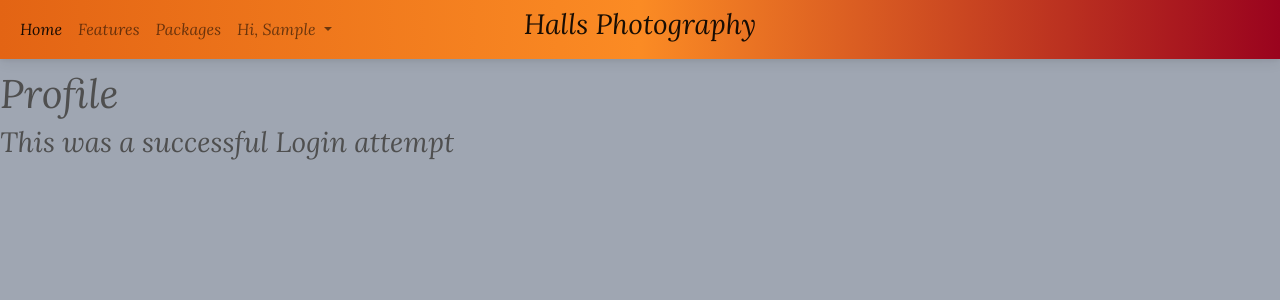
After one commit to stefanhall2704/Photography, a Django app: page /profile/ in a window 1280 px wide. The commit adds this page. Shown: the top 300 px of the page. Run offline with Django 4.2, Linux system fonts and the light colour scheme; the visitor is signed in with stand-in values (Sample User, id 1); data comes from the database, SQL or seed files in the repository; some libraries are stand-ins or nearby versions.

Commit message:
Big UI check

```diff
--- a/hallsPhotography/hallsPhotography/urls.py
+++ b/hallsPhotography/hallsPhotography/urls.py
@@ -22,8 +22,10 @@ urlpatterns = [
     path("admin", admin.site.urls),
     path("o/", include('oauth2_provider.urls', namespace='oauth2_provider')),
     path('login/', views.login, name='login'),
-    path('home/', views.home, name='home'),
+    path('profile/', views.profile, name='profile'),
     path('signup/', views.sign_up, name='signup'),
+    path('accounts/', include('allauth.urls')),
+    path('', views.home, name='home'),
 ]
     # path("admin", admin.site.urls),
     # path("o/", include('oauth2_provider.urls', namespace='oauth2_provider')),
--- a/hallsPhotography/photography/templates/main.html
+++ b/hallsPhotography/photography/templates/main.html
@@ -1,6 +1,7 @@
 <!DOCTYPE html>
 <html>
     <head>
+
         <!-- MDB -->
 <script
 type="text/javascript"
@@ -11,11 +12,17 @@ src="https://cdnjs.cloudflare.com/ajax/libs/mdb-ui-kit/6.3.1/mdb.min.js"
   href="https://cdnjs.cloudflare.com/ajax/libs/font-awesome/6.0.0/css/all.min.css"
   rel="stylesheet"
 />
-<!-- Google Fonts -->
-<link
-  href="https://fonts.googleapis.com/css?family=Roboto:300,400,500,700&display=swap"
-  rel="stylesheet"
-/>
+<link rel="preconnect" href="https://fonts.googleapis.com">
+<link rel="preconnect" href="https://fonts.gstatic.com" crossorigin>
+<link href="https://fonts.googleapis.com/css2?family=Lora:ital@1&display=swap" rel="stylesheet">
+<style>
+.lora-font {
+    font-family: 'Lora', serif;
+}
+body {
+    padding-top: 70px; /* Add the desired padding value */
+  }
+</style>
 <!-- MDB -->
 <link
   href="https://cdnjs.cloudflare.com/ajax/libs/mdb-ui-kit/6.3.1/mdb.min.css"
@@ -24,5 +31,7 @@ src="https://cdnjs.cloudflare.com/ajax/libs/mdb-ui-kit/6.3.1/mdb.min.js"
 <script src="https://cdn.jsdelivr.net/npm/@popperjs/core@2.9.2/dist/umd/popper.min.js" integrity="sha384-IQsoLXl5PILFhosVNubq5LC7Qb9DXgDA9i+tQ8Zj3iwWAwPtgFTxbJ8NT4GN1R8p" crossorigin="anonymous"></script>
 <script src="https://cdn.jsdelivr.net/npm/bootstrap@5.0.2/dist/js/bootstrap.min.js" integrity="sha384-cVKIPhGWiC2Al4u+LWgxfKTRIcfu0JTxR+EQDz/bgldoEyl4H0zUF0QKbrJ0EcQF" crossorigin="anonymous"></script>
     </head>
-    {% include "home.html" %}
+    <body class="lora-font bg-secondary">
+    {% include "profile.html" %}
+    </body>
 </html>
--- a/hallsPhotography/photography/templates/navbar.html
+++ b/hallsPhotography/photography/templates/navbar.html
@@ -1,13 +1,32 @@
-<nav class="navbar navbar-expand-lg navbar-light bg-light">
+<style>
+    .navbar-center {
+      position: absolute;
+      left: 50%;
+      top: 50%;
+      transform: translate(-50%, -50%);
+    }
+
+    .gradient-custom {
+      /* fallback for old browsers */
+      background: #6a11cb;
+
+      /* Chrome 10-25, Safari 5.1-6 */
+      background: -webkit-linear-gradient(to right, #e36414, #fb8b24, #9a031e);
+
+      /* W3C, IE 10+/ Edge, Firefox 16+, Chrome 26+, Opera 12+, Safari 7+ */
+      background: linear-gradient(to right, #e36414, #fb8b24, #9a031e)
+    }
+  </style>
+  <nav class="navbar navbar-expand-lg navbar-light gradient-custom fixed-top">
     <div class="container-fluid">
-      <a class="navbar-brand" href="#">Halls Photgraphy</a>
-      <button class="navbar-toggler" type="button" data-bs-toggle="collapse" data-bs-target="#navbarNavDropdown" aria-controls="navbarNavDropdown" aria-expanded="false" aria-label="Toggle navigation">
+      <button class="navbar-toggler" type="button" data-bs-toggle="collapse" data-bs-target="#navbarNavDropdown"
+        aria-controls="navbarNavDropdown" aria-expanded="false" aria-label="Toggle navigation">
         <span class="navbar-toggler-icon"></span>
       </button>
-      <div class="collapse navbar-collapse" id="navbarNavDropdown">
+      <div class="collapse navbar-collapse mx-auto" id="navbarNavDropdown">
         <ul class="navbar-nav">
           <li class="nav-item">
-            <a class="nav-link active" aria-current="page" href="#">Home</a>
+            <a class="nav-link active" aria-current="page" href="/">Home</a>
           </li>
           <li class="nav-item">
             <a class="nav-link" href="#">Features</a>
@@ -15,23 +34,36 @@
           <li class="nav-item">
             <a class="nav-link" href="#">Packages</a>
           </li>
+          {% if user %}
           <li class="nav-item dropdown">
-            <a class="nav-link dropdown-toggle" href="#" id="navbarDropdownMenuLink" role="button" data-bs-toggle="dropdown" aria-expanded="false">
-              Settings
+            <a class="nav-link dropdown-toggle" href="#" id="navbarDropdownMenuLink" role="button"
+              data-bs-toggle="dropdown" aria-expanded="false">
+              Hi, {{ user.first_name }}
             </a>
             <ul class="dropdown-menu" aria-labelledby="navbarDropdownMenuLink">
-            <!-- <li><a class="dropdown-item" href="#">Action</a></li>
-            <li><a class="dropdown-item" href="#">Another action</a></li>
-            <li><a class="dropdown-item" href="#">Something else here</a></li> -->
-            <li>
+              <li>
                 <form action="" method="POST">
-                    {% csrf_token %}
-                    <input class="dropdown-item" type="submit" value="Logout">
+                  {% csrf_token %}
+                  <input class="dropdown-item" type="submit" value="Logout">
                 </form>
-            </li>
+              </li>
             </ul>
           </li>
+          {% else %}
+          <li class="nav-item dropdown">
+            <a class="nav-link dropdown-toggle" href="#" id="navbarDropdownMenuLink" role="button"
+              data-bs-toggle="dropdown" aria-expanded="false">
+              Account Options
+            </a>
+            <ul class="dropdown-menu" aria-labelledby="navbarDropdownMenuLink">
+              <li><a class="dropdown-item" href="/login">Login</a></li>
+              <li><a class="dropdown-item" href="/signup">Sign Up</a></li>
+            </ul>
+          </li>
+          {% endif %}
         </ul>
+        <a class="navbar-brand navbar-center" {% if user %}href="/profile"{% else %} href="/login"{% endif %}><h3>Halls
+            Photography</h3></a>
       </div>
     </div>
   </nav>
--- /dev/null
+++ b/hallsPhotography/photography/templates/profile.html
@@ -0,0 +1,3 @@
+{% include "navbar.html" %}
+<h1>Profile</h1>
+<h3>This was a successful Login attempt</h3>
--- a/hallsPhotography/photography/views.py
+++ b/hallsPhotography/photography/views.py
@@ -1,9 +1,24 @@
 from django.shortcuts import render, redirect
-from django.contrib.auth import logout
+from django.contrib.auth import logout, get_user_model
 # Create your views here.
 from django.shortcuts import render
 from .authenticate_user import *
 from django.views.decorators.csrf import csrf_protect
+
+def home(request):
+    if request.method == "POST":
+        logout(request)
+        return redirect("home")
+    user = False
+    if request.user.is_authenticated:
+        username = request.user
+        User = get_user_model()
+        user = User.objects.get(username=username)
+
+    return render(request, 'home.html', context={
+        "request": request,
+        "user": user,
+    })
 
 def login(request):
     if request.method == "POST":
@@ -13,7 +28,7 @@ def login(request):
         }
         authetnicate_user(request, user_object)
     if request.user.is_authenticated:
-        return redirect("home")
+        return redirect("profile")
     else:
         return render(request, 'login.html')
 
@@ -30,16 +45,19 @@ def sign_up(request):
         authetnicate_user(request, user_object)
 
     if request.user.is_authenticated:
-        return redirect("home")
+        return redirect("profile")
     else:
         return render(request, 'signup.html')
 
 @csrf_protect
-def home(request):
+def profile(request):
+    username = request.user
+    User = get_user_model()
+    user = User.objects.get(username=username)
     if request.method == "POST":
         logout(request)
-        return redirect("login")
+        return redirect("home")
     if request.user.is_authenticated:
-        return render(request, 'main.html')
+        return render(request, 'main.html', context={"request": request, "user": user})
     else:
         return redirect("login")
```
Also changed, not shown: hallsPhotography/hallsPhotography/settings.py (+16 -1 lines), hallsPhotography/photography/templates/home.html (+130 -4 lines), hallsPhotography/photography/templates/login.html (+2 -9 lines), hallsPhotography/photography/templates/signup.html (+4 -7 lines).
